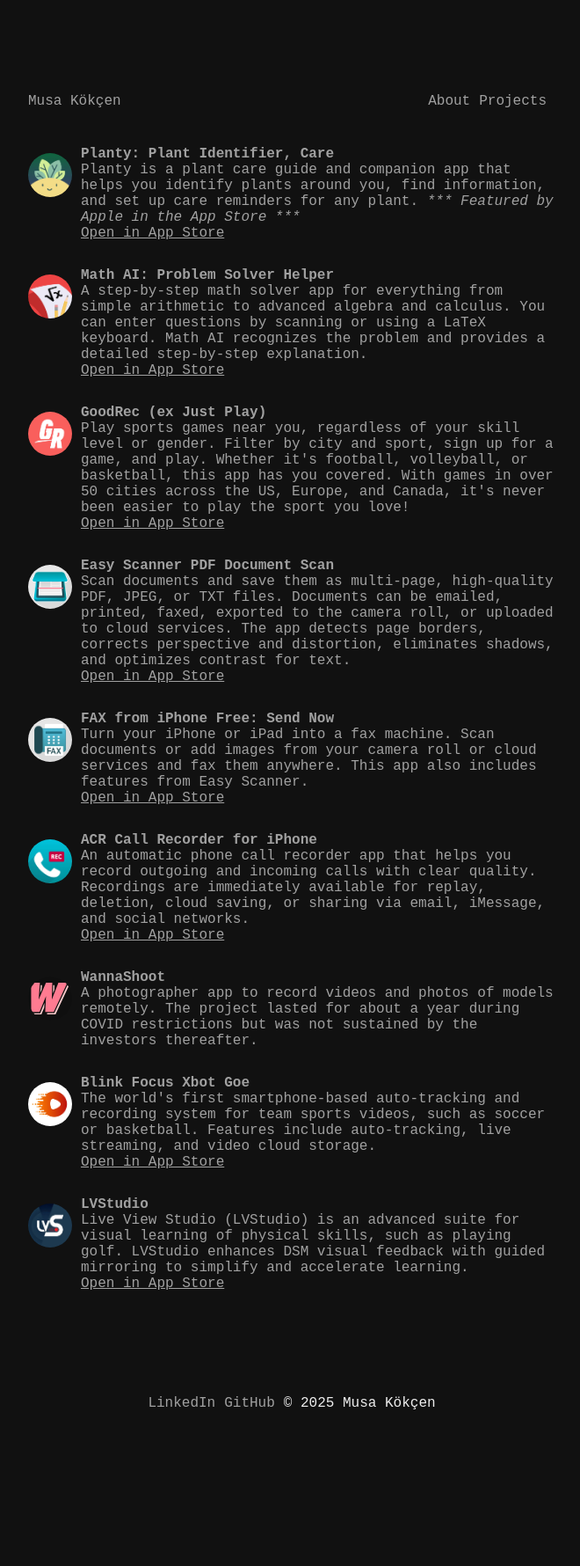
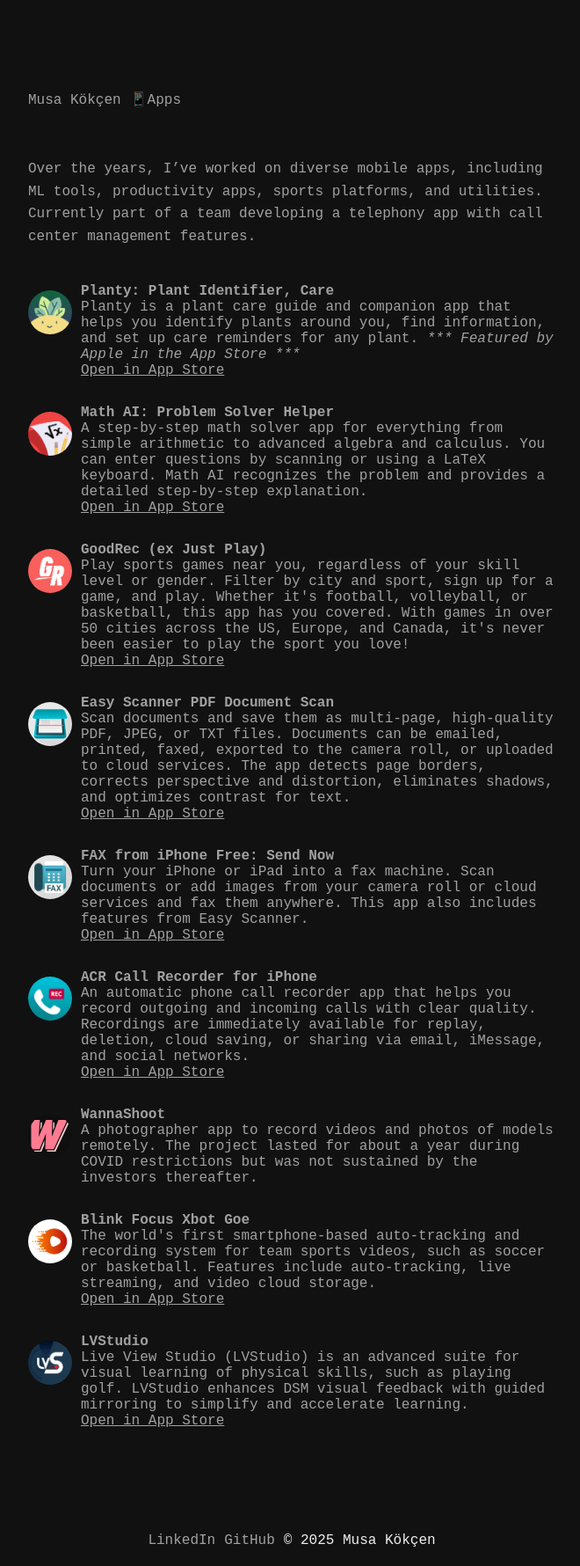
Before and after one commit to musakokcen/musakocen.github.io, a Jekyll site: the page built from projects.md, in a window 1280 px wide. Shown: the whole page at 88% size, without its empty margins (308-968 px from the left). Built offline with Jekyll 4.4.1, drawn with Linux system fonts in a browser that asks for light colours; before the commit the page ends 1624 px from its top, so only the background shows below that.

Commit message:
remove about me page and adjust projects page

```diff
--- a/_includes/header.html
+++ b/_includes/header.html
@@ -3,10 +3,8 @@
 
 <div class="headerDesign">
     <div class="headerDesign-left">
-        <a href="{{ '/' | relative_url }}">{{ site.title }}</a>
+        <a href="{{ '/' | relative_url }}" style="vertical-align: middle; line-height: 1;">{{site.title}}</a> <a href="{{ '/projects' | relative_url }}" style="vertical-align: middle; line-height: 1;"> 📱Apps</a>
     </div>
     <div class="headerDesign-right">
-        <a href="{{ '/aboutMe' | relative_url }}">About</a>
-        <a href="{{ '/projects' | relative_url }}">Projects</a>
     </div>
 </div>
--- a/_layouts/homepage.html
+++ b/_layouts/homepage.html
@@ -16,6 +16,11 @@
 
   <main>
     <div class="container">
+      <p style="font-family: 'Courier New', monospace; font-size: 16px; line-height: 1.6; color: #a1a1a1; margin-bottom: 40px;">
+        Software developer based in Munich, focused on craft and building things that help people.<br>
+        Developing mobile apps since 2019, specialized in native iOS and, more recently, Flutter.
+      </p>
+
       {% for post in site.posts %}
       <div class="post-title">
         <a href="{{ post.url | relative_url }}"
--- a/projects.md
+++ b/projects.md
@@ -4,6 +4,11 @@
 subtitle: Some key projects I've contributed to in recent years
 ---
 <div class="container">
+
+<p style="font-family: 'Courier New', monospace; font-size: 16px; line-height: 1.6; color: #a1a1a1; margin-bottom: 40px;">
+Over the years, I’ve worked on diverse mobile apps, including ML tools, productivity apps, sports platforms, and utilities.<br>
+Currently part of a team developing a telephony app with call center management features.
+</p>
 
 <div style="display: flex; padding-bottom: 30px;">
     <div style="width: 50px; height: 50px; margin-right: 10px; align-self: top; border-radius: 25px; margin-top: 8px; background-color: rgba(0, 0, 0, 0.1);">
```
Also changed, not shown: _posts/2024-05-24-Welcome.md (+1 -1 lines), aboutMe.html (deleted, +0 -15 lines).
